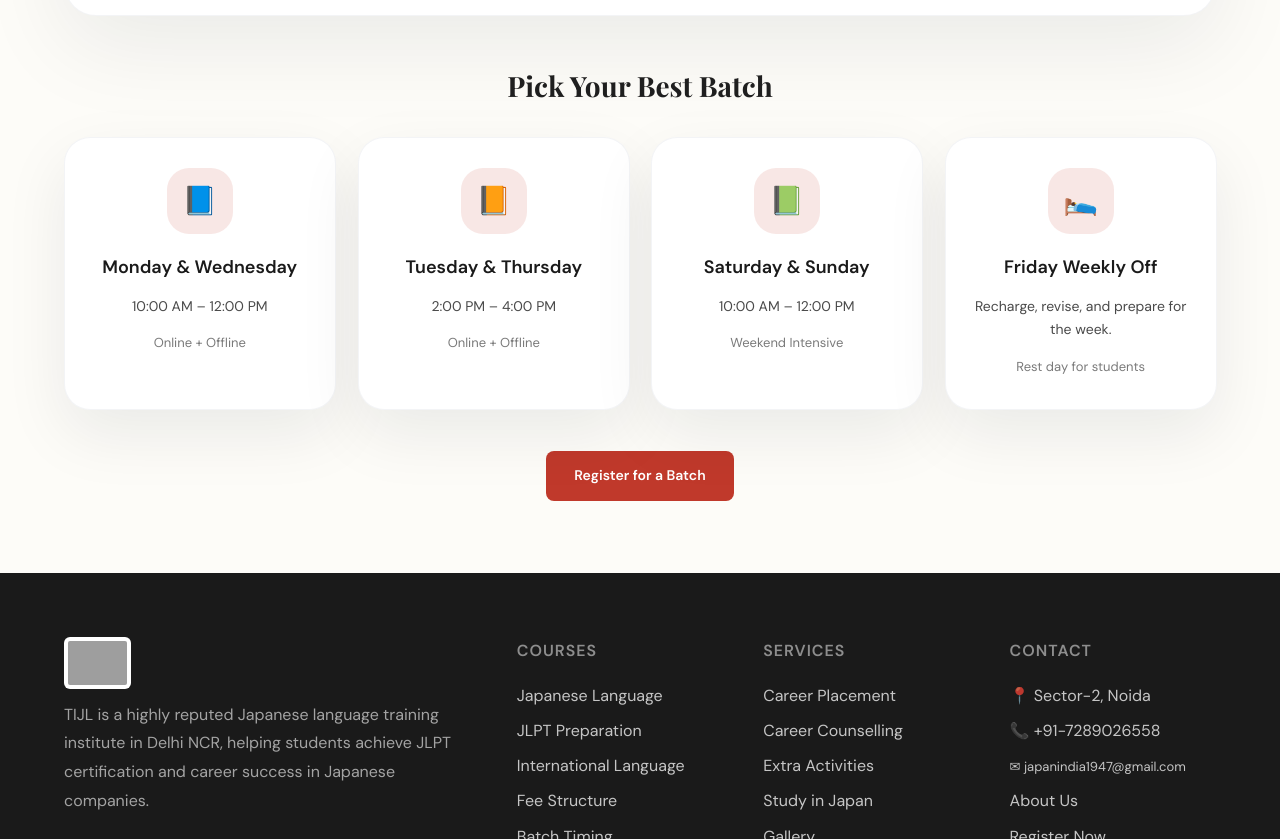
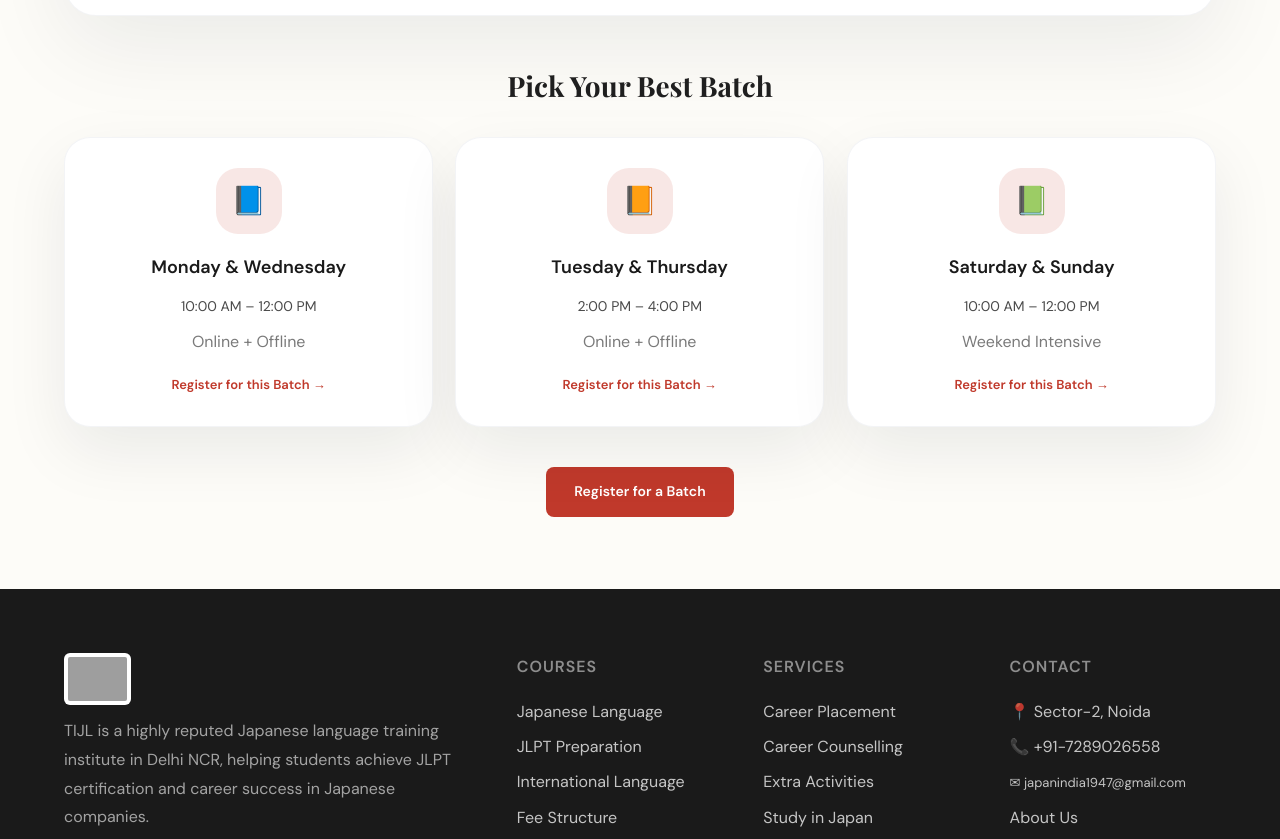
Before and after one commit to shivajitiwari1/tensai, a Next.js app: page /batch-timing in a window 1280 px wide. Shown: the part 1160-1999 px from the top of the page. Built offline with nearby package versions, Linux system fonts and the light colour scheme; grey boxes are pictures that could not be loaded.

Commit message:
5 update

```diff
--- a/app/batch-timing/page.tsx
+++ b/app/batch-timing/page.tsx
@@ -71,30 +71,19 @@ export default function BatchTimingPage() {
           <h3 className="section-subtitle">Pick Your Best Batch</h3>
 
           <div className="batch-card-grid">
-            <div className="batch-card">
-              <div className="batch-card-icon">📘</div>
-              <h3>Monday & Wednesday</h3>
-              <p>10:00 AM – 12:00 PM</p>
-              <span>Online + Offline</span>
-            </div>
-            <div className="batch-card">
-              <div className="batch-card-icon">📙</div>
-              <h3>Tuesday & Thursday</h3>
-              <p>2:00 PM – 4:00 PM</p>
-              <span>Online + Offline</span>
-            </div>
-            <div className="batch-card">
-              <div className="batch-card-icon">📗</div>
-              <h3>Saturday & Sunday</h3>
-              <p>10:00 AM – 12:00 PM</p>
-              <span>Weekend Intensive</span>
-            </div>
-            <div className="batch-card">
-              <div className="batch-card-icon">🛌</div>
-              <h3>Friday Weekly Off</h3>
-              <p>Recharge, revise, and prepare for the week.</p>
-              <span>Rest day for students</span>
-            </div>
+            {[
+              { icon: '📘', days: 'Monday & Wednesday', time: '10:00 AM – 12:00 PM', type: 'Online + Offline' },
+              { icon: '📙', days: 'Tuesday & Thursday',  time: '2:00 PM – 4:00 PM',   type: 'Online + Offline' },
+              { icon: '📗', days: 'Saturday & Sunday',   time: '10:00 AM – 12:00 PM', type: 'Weekend Intensive' },
+            ].map((b, i) => (
+              <Link key={i} href="/registration" className="batch-card batch-card-link">
+                <div className="batch-card-icon">{b.icon}</div>
+                <h3>{b.days}</h3>
+                <p>{b.time}</p>
+                <span>{b.type}</span>
+                <div className="batch-card-cta">Register for this Batch →</div>
+              </Link>
+            ))}
           </div>
 
           <div style={{ textAlign: 'center', marginTop: 40 }}>
--- a/app/globals.css
+++ b/app/globals.css
@@ -48,7 +48,7 @@ body {
 }
 .header-inner {
   max-width: 1200px; margin: auto; padding: 0 24px;
-  display: flex; align-items: center; justify-content: space-between; height: 72px; gap: 16px;
+  display: flex; align-items: center; justify-content: space-between; height: 72px; gap: 8px;
 }
 .header-logo img { height: 56px; width: auto; border-radius: 6px; display: block; }
 
@@ -268,7 +268,7 @@ body {
 .hero-slide.active .hero-slide-bg { transform: scale(1); }
 .hero-slide-overlay {
   position: absolute; inset: 0;
-  background: linear-gradient(90deg, rgba(10,0,0,.72) 40%, rgba(10,0,0,.20) 100%);
+  background: linear-gradient(90deg, rgba(5,0,0,.97) 0%, rgba(5,0,0,.97) 35%, rgba(5,0,0,.72) 60%, rgba(5,0,0,.35) 100%);
 }
 .hero-content {
   position: relative; max-width: 1200px; margin: auto; padding: 0 48px;
@@ -295,12 +295,22 @@ body {
 .hero-arrow:hover { background: var(--red); border-color: var(--red); }
 .hero-arrow-left { left: 20px; }
 .hero-arrow-right { right: 20px; }
-.hero-dots { position: absolute; bottom: 24px; left: 50%; transform: translateX(-50%); display: flex; gap: 8px; }
+.hero-dots { position: absolute; bottom: 28px; left: 50%; transform: translateX(-50%); display: flex; gap: 10px; align-items: center; }
 .hero-dot {
-  width: 8px; height: 8px; border-radius: 50%; background: rgba(255,255,255,.4);
+  width: 10px; height: 10px; border-radius: 50%;
+  background: rgba(255,255,255,.45); border: none;
   cursor: pointer; transition: background .3s, transform .3s;
+  flex-shrink: 0; padding: 0;
 }
 .hero-dot.active { background: var(--red); transform: scale(1.3); }
+.hero-dot:hover { background: rgba(255,255,255,.8); }
+.hero-play-pause {
+  width: 20px; height: 20px; border-radius: 50%;
+  background: none; border: none;
+  color: rgba(255,255,255,.75); cursor: pointer; display: flex; align-items: center; justify-content: center;
+  transition: color .2s; flex-shrink: 0; padding: 0;
+}
+.hero-play-pause:hover { color: #fff; }
 
 /* ── STATS STRIP ── */
 .stats-strip { background: var(--red-dark); color: #fff; padding: 28px 0; }
@@ -608,6 +618,7 @@ body {
               radial-gradient(circle at bottom right, rgba(231, 76, 60, .12), transparent 25%);
   opacity: 0;
   transition: opacity .35s ease;
+  pointer-events: none;
 }
 .fee-card.popular { border: 1px solid rgba(192, 57, 43, .18); }
 .fee-card:hover::before { opacity: 1; }
@@ -626,7 +637,7 @@ body {
 .fee-cta-btn {
   display: block; text-align: center; background: linear-gradient(135deg, #c0392b, #e74c3c); color: #fff; padding: 16px;
   border-radius: 16px; font-weight: 700; font-size: 15px; text-decoration: none; transition: background .25s, transform .25s, box-shadow .25s;
-  box-shadow: 0 12px 28px rgba(192, 57, 43, .22);
+  box-shadow: 0 12px 28px rgba(192, 57, 43, .22); cursor: pointer;
 }
 .fee-cta-btn:hover { background: linear-gradient(135deg, #d6452d, #f2553d); transform: translateY(-2px); box-shadow: 0 18px 36px rgba(192, 57, 43, .24); }
 @keyframes fadeUp { from { opacity: 0; transform: translateY(32px); } to { opacity: 1; transform: translateY(0); } }
@@ -660,13 +671,15 @@ body {
 .batch-table tr:last-child td { border-bottom: none; }
 .batch-table tr:hover td { background: rgba(192,57,43,.06); }
 .time-badge { background: rgba(192,57,43,.14); color: #c0392b; padding: 6px 16px; border-radius: 999px; font-size: 13px; font-weight: 700; white-space: nowrap; display: inline-block; }
-.batch-card-grid { display: grid; grid-template-columns: repeat(auto-fit, minmax(220px, 1fr)); gap: 22px; margin-top: 28px; }
+.batch-card-grid { display: grid; grid-template-columns: repeat(3, 1fr); gap: 22px; margin-top: 28px; }
 .batch-card { background: #fff; border-radius: 26px; border: 1px solid rgba(243,244,246,.95); padding: 30px 24px; text-align: center; box-shadow: 0 24px 64px rgba(16,24,40,.08); transition: transform .25s, box-shadow .25s, border-color .25s; }
 .batch-card:hover { transform: translateY(-10px); border-color: rgba(192,57,43,.25); box-shadow: 0 34px 90px rgba(16,24,40,.14); }
+.batch-card-link { text-decoration: none; color: inherit; display: block; cursor: pointer; }
+.batch-card-cta { margin-top: 18px; font-size: 13px; font-weight: 700; color: var(--red); transition: gap .2s; }
 .batch-card-icon { width: 66px; height: 66px; margin: 0 auto 18px; display: inline-flex; align-items: center; justify-content: center; font-size: 28px; border-radius: 22px; background: rgba(192,57,43,.12); }
 .batch-card h3 { font-size: 18px; margin: 0 0 12px; }
 .batch-card p { margin: 0 0 10px; color: #4a4a4a; line-height: 1.7; font-size: 14px; }
-.batch-card span { display: inline-block; color: var(--ink-soft); font-size: 13px; }
+.batch-card span { display: inline-block; color: var(--ink-soft); font-size: 16px; }
 .section-subtitle { text-align: center; margin-top: 0; margin-bottom: 24px; font-family: 'Playfair Display', serif; font-size: 28px; font-weight: 700; color: #1f1f1f; }
 @keyframes floatIn { from { opacity: 0; transform: translateY(24px); } to { opacity: 1; transform: translateY(0); } }
 
```
Also changed, not shown: app/courses/jlpt/page.tsx (+23 -2 lines), components/HeroSlider.tsx (+21 -4 lines).
